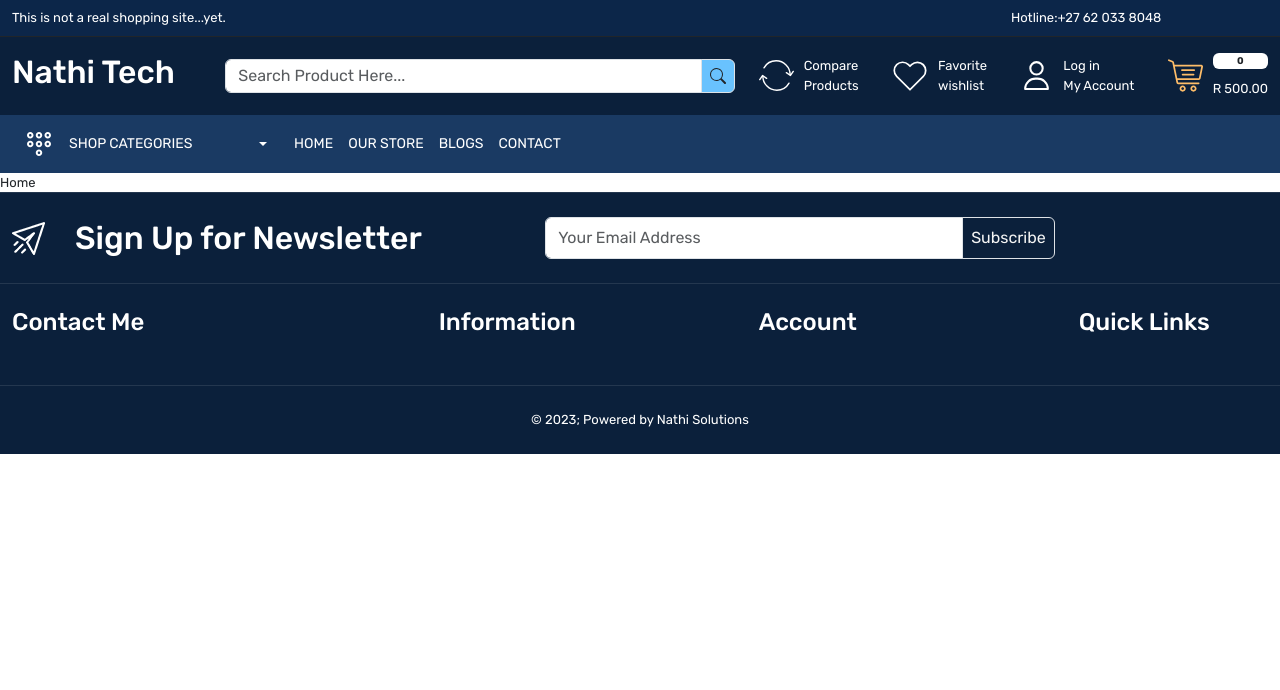
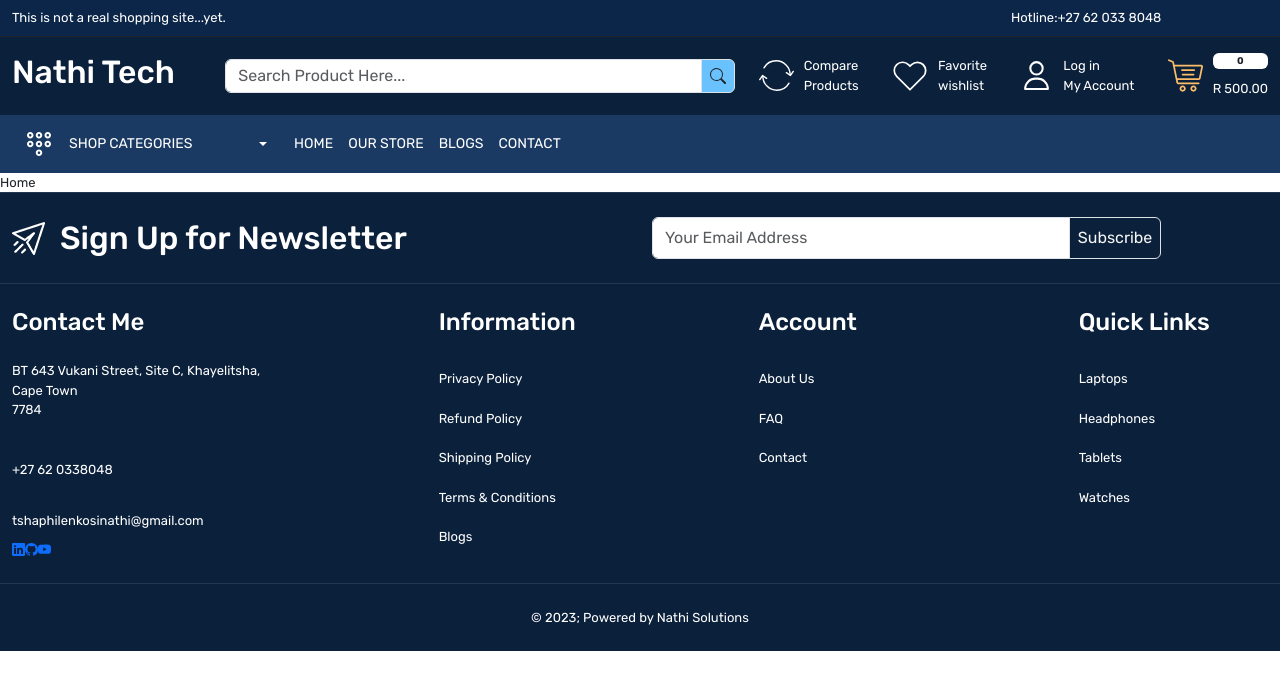
Before and after one commit to Inathi-M/Nathi-Tech, a React (Create React App) app: page / in a window 1280 px wide. Shown: the top 690 px of the page. Built offline with nearby package versions, Linux system fonts and the light colour scheme.

Commit message:
Fixed all the errors I had.

```diff
--- a/package.json
+++ b/package.json
@@ -7,6 +7,7 @@
     "@testing-library/jest-dom": "^5.16.5",
     "@testing-library/react": "^13.4.0",
     "@testing-library/user-event": "^14.4.3",
+    "bootstrap": "^5.3.0",
     "react": "^18.2.0",
     "react-dom": "^18.2.0",
     "react-icons": "^4.8.0",
--- a/src/App.css
+++ b/src/App.css
@@ -31,6 +31,7 @@ body {
 .gap-30 {
   gap: 30px;
 }
+
 a {
   text-decoration: none;
   display: inline-block;
--- a/src/components/Footer.js
+++ b/src/components/Footer.js
@@ -1,19 +1,20 @@
 import React from "react";
 import { Link } from "react-router-dom";
+import { BsLinkedin, BsGithub, BsYoutube } from "react-icons/bs";
 const Footer = () => {
   return (
     <>
       <footer className="py-4">
         <div className="container-xxl">
           <div className="row align-items-center">
-            <div className="col-5">
-              <div className="footer-top-data d-flex gap-30 align-items-center">
+            <div className="col-6">
+              <div className="footer-top-data d-flex gap-15 align-items-center">
                 <img src="images/newsletter.png" alt="newsletter" />
                 <h2 className="mb-0 text-white">Sign Up for Newsletter</h2>
               </div>
             </div>
             <div className="col-5">
-              <div className="input-group">
+              <div className="input-group fs-5">
                 <input
                   type="text"
                   className="form-control py-1"
@@ -34,19 +35,63 @@ const Footer = () => {
           <div className="row">
             <div className="col-4">
               <h4 className="text-white mb-4">Contact Me</h4>
-              <div></div>
+              <div className="footer-links d-flex flex-column">
+                <address className="text-white fs-7">
+                  BT 643 Vukani Street, Site C, Khayelitsha, <br /> Cape Town
+                  <br />
+                  7784
+                </address>
+                <a
+                  href="tel:+27 620338048"
+                  className="mt-4 d-block mb-2 text-white"
+                >
+                  +27 62 0338048
+                </a>
+                <a
+                  href="mailto:tshaphilenkosinathi@gmail.com"
+                  className="mt-4 d-block mb-2 text-white"
+                >
+                  tshaphilenkosinathi@gmail.com
+                </a>
+                <div className="social_icons">
+                  <a href="">
+                    <BsLinkedin />
+                  </a>
+                  <a href="">
+                    <BsGithub />
+                  </a>
+                  <a href="">
+                    <BsYoutube />
+                  </a>
+                </div>
+              </div>
             </div>
             <div className="col-3">
               <h4 className="text-white mb-4">Information</h4>
-              <div></div>
+              <div className="footer-links d-flex flex-column">
+                <Link className="text-white py-2 mb-1">Privacy Policy</Link>
+                <Link className="text-white py-2 mb-1">Refund Policy</Link>
+                <Link className="text-white py-2 mb-1">Shipping Policy</Link>
+                <Link className="text-white py-2 mb-1">Terms & Conditions</Link>
+                <Link className="text-white py-2 mb-1">Blogs</Link>
+              </div>
             </div>
             <div className="col-3">
               <h4 className="text-white mb-4">Account</h4>
-              <div></div>
+              <div className="footer-links d-flex flex-column">
+                <Link className="text-white py-2 mb-1">About Us</Link>
+                <Link className="text-white py-2 mb-1">FAQ</Link>
+                <Link className="text-white py-2 mb-1">Contact</Link>
+              </div>
             </div>
             <div className="col-2">
               <h4 className="text-white mb-4">Quick Links</h4>
-              <div className="footer-links"></div>
+              <div className="footer-links d-flex flex-column">
+                <Link className="text-white py-2 mb-1">Laptops</Link>
+                <Link className="text-white py-2 mb-1">Headphones</Link>
+                <Link className="text-white py-2 mb-1">Tablets</Link>
+                <Link className="text-white py-2 mb-1">Watches</Link>
+              </div>
             </div>
           </div>
         </div>
```
Also changed, not shown: 1 other file (tests, documents, lock files or other folders).
